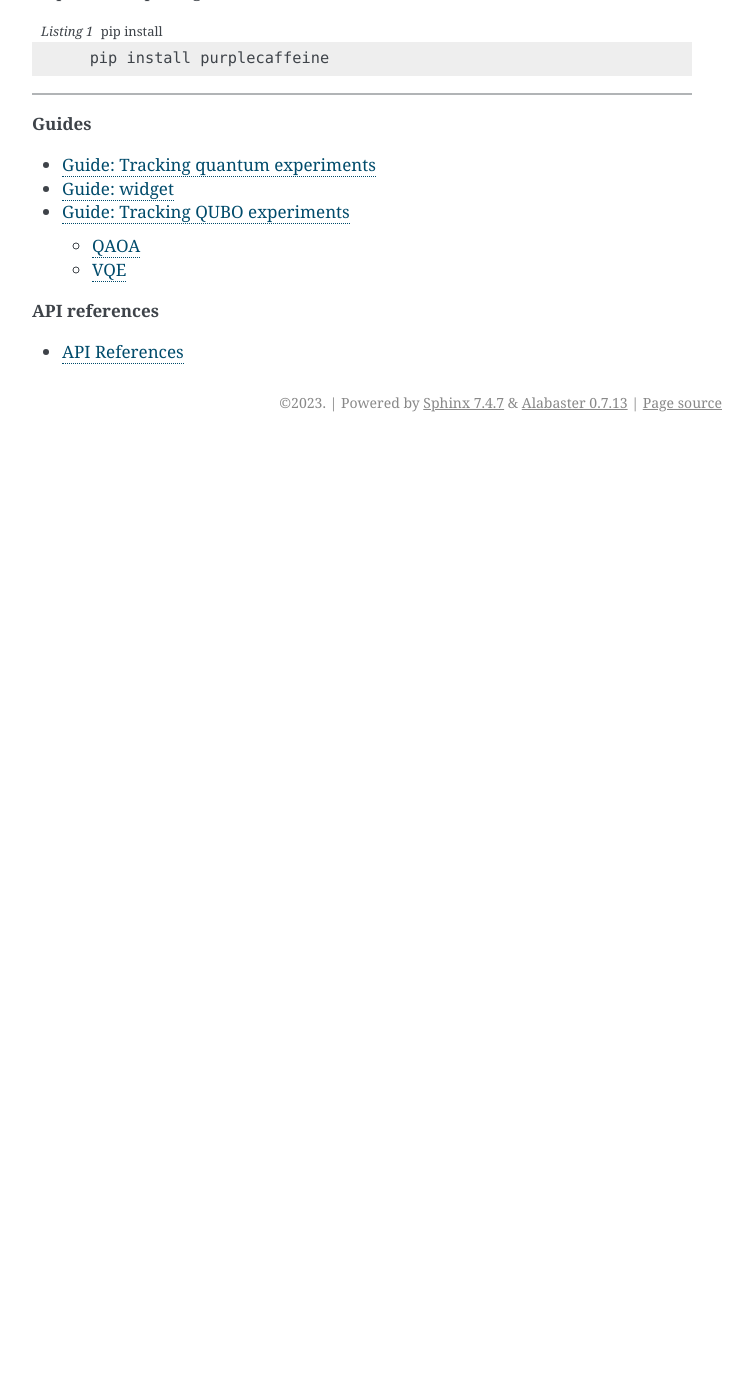
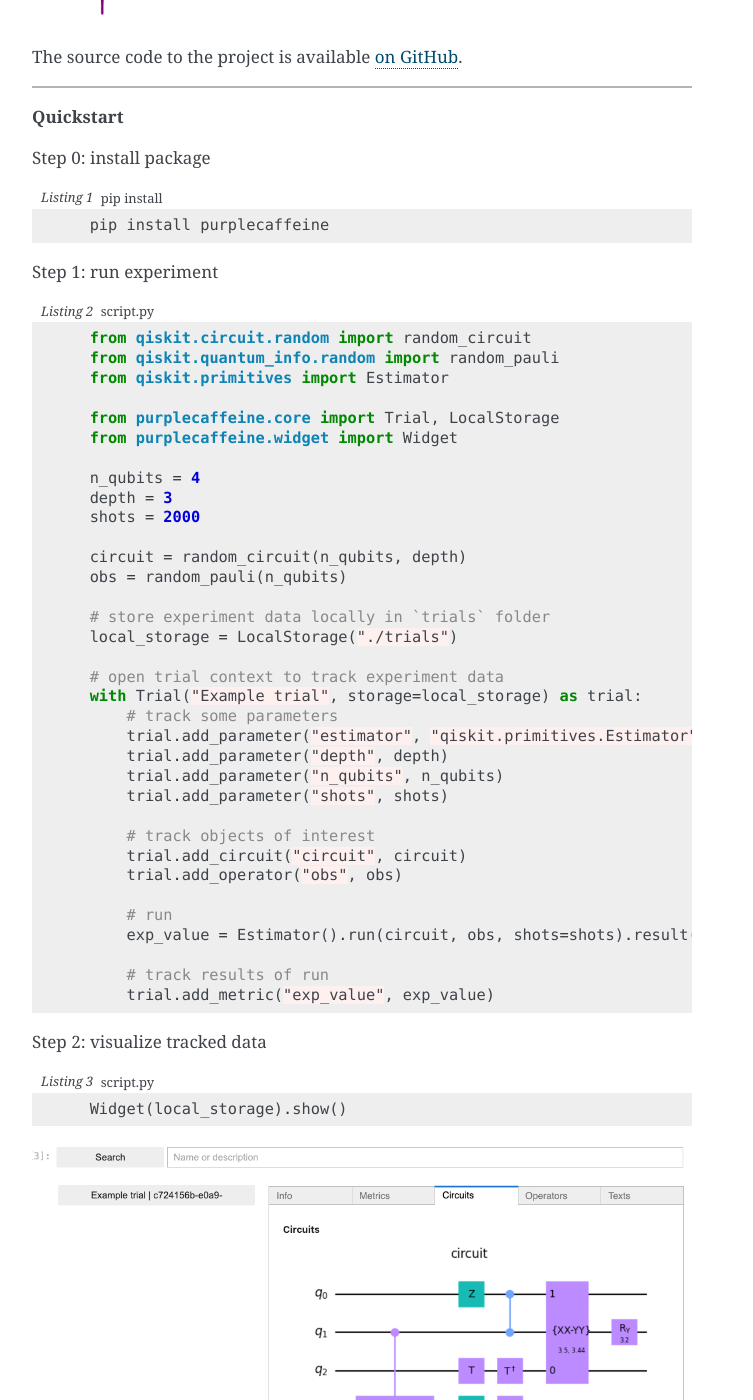
Before and after one commit to IceKhan13/purplecaffeine, a Sphinx documentation site: the page built from docs/index.rst, in a window 1280 px wide and 1400 px high, scrolled down 265 px. Shown: the whole window, without its empty margins (388-1141 px from the left). Built offline with Sphinx 7.4.7, drawn with Linux system fonts in a browser that asks for light colours; before the commit the page ends 900 px from its top, so only the background shows below that.

Commit message:
Docs: updates

```diff
--- a/docs/index.rst
+++ b/docs/index.rst
@@ -3,6 +3,8 @@ PurpleCaffeine
 ##############
 
 PurpleCaffeine is a software for tracking quantum programs and experiments.
+
+.. image:: /images/readme_logo.png
 
 The source code to the project is available `on GitHub <https://github.com/IceKhan13/purplecaffeine>`_.
 
@@ -17,6 +19,56 @@ Step 0: install package
 
       pip install purplecaffeine
 
+
+Step 1: run experiment
+
+.. code-block:: python
+   :caption: script.py
+
+      from qiskit.circuit.random import random_circuit
+      from qiskit.quantum_info.random import random_pauli
+      from qiskit.primitives import Estimator
+
+      from purplecaffeine.core import Trial, LocalStorage
+      from purplecaffeine.widget import Widget
+
+      n_qubits = 4
+      depth = 3
+      shots = 2000
+
+      circuit = random_circuit(n_qubits, depth)
+      obs = random_pauli(n_qubits)
+
+      # store experiment data locally in `trials` folder
+      local_storage = LocalStorage("./trials")
+
+      # open trial context to track experiment data
+      with Trial("Example trial", storage=local_storage) as trial:
+          # track some parameters
+          trial.add_parameter("estimator", "qiskit.primitives.Estimator")
+          trial.add_parameter("depth", depth)
+          trial.add_parameter("n_qubits", n_qubits)
+          trial.add_parameter("shots", shots)
+
+          # track objects of interest
+          trial.add_circuit("circuit", circuit)
+          trial.add_operator("obs", obs)
+
+          # run
+          exp_value = Estimator().run(circuit, obs, shots=shots).result().values.item()
+
+          # track results of run
+          trial.add_metric("exp_value", exp_value)
+
+
+Step 2: visualize tracked data
+
+.. code-block:: python
+   :caption: script.py
+
+      Widget(local_storage).show()
+
+.. image:: /images/visualization.png
 
 ------------
 
--- a/docs/paper/paper.bib
+++ b/docs/paper/paper.bib
@@ -13,3 +13,22 @@
 	journal = {GitHub repository},
 	url = {https://github.com/qiskit-advocate/qamp-spring-23}
 }
+
+@misc{openqasm,
+	title={Open Quantum Assembly Language},
+	author={Andrew W. Cross and Lev S. Bishop and John A. Smolin and Jay M. Gambetta},
+	year={2017},
+	eprint={1707.03429},
+	archivePrefix={arXiv},
+	primaryClass={quant-ph}
+}
+
+@conference{jupyter,
+	Title = {Jupyter Notebooks -- a publishing format for reproducible computational workflows},
+	Author = {Thomas Kluyver and Benjamin Ragan-Kelley and Fernando P{\'e}rez and Brian Granger and Matthias Bussonnier and Jonathan Frederic and Kyle Kelley and Jessica Hamrick and Jason Grout and Sylvain Corlay and Paul Ivanov and Dami{\'a}n Avila and Safia Abdalla and Carol Willing},
+	Booktitle = {Positioning and Power in Academic Publishing: Players, Agents and Agendas},
+	Editor = {F. Loizides and B. Schmidt},
+	Organization = {IOS Press},
+	Pages = {87 - 90},
+	Year = {2016}
+}
```
Also changed, not shown: README.md (+6 -1 lines), docs/paper/paper.md (+3 -3 lines), client/README.md, docs/images/visualization.png (added), docs/paper/images/widget_updated.png (added). Lines whose indentation alone changed are shown as unchanged.
